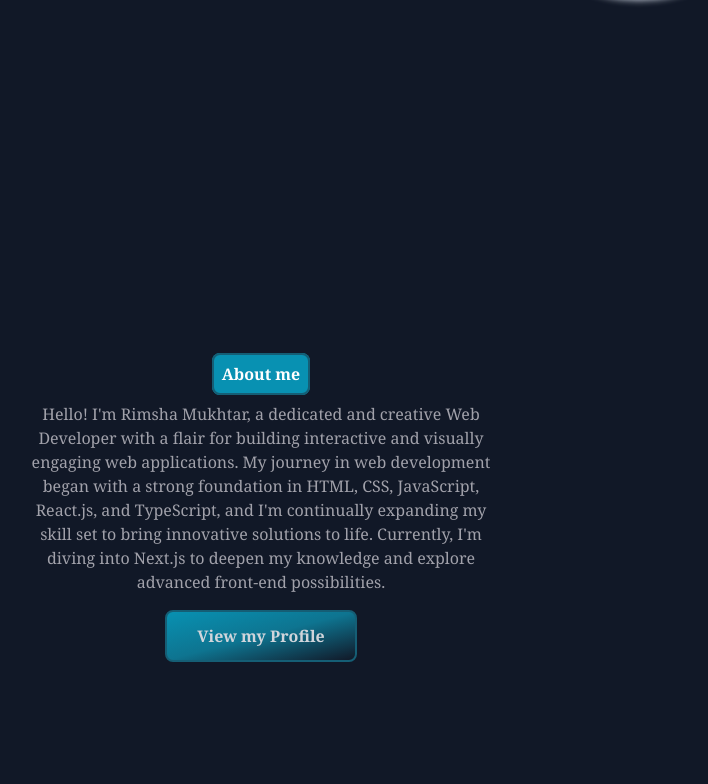
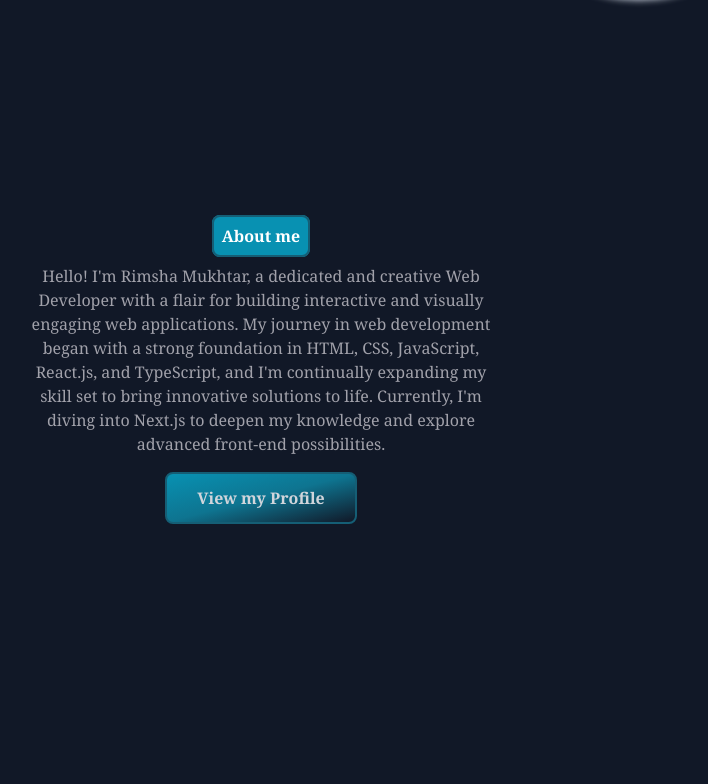
Before and after one commit to rimshamukhtar/Portfolio-using-Tailwind-Css, a Next.js app: page / in a window 1280 px wide. Shown: the part 856-1640 px from the top of the page, without its empty margins (379-1087 px from the left). Built offline with nearby package versions, Linux system fonts and the light colour scheme.

Commit message:
Update About.tsx

```diff
--- a/src/components/About.tsx
+++ b/src/components/About.tsx
@@ -1,9 +1,10 @@
+
 import React from "react";
 import Link from "next/link";
 
 const About = () => {
   return (
-    <section className="flex justify-center items-center h-screen bg-gray-900 px-4 py-8 sm:py-12">
+    <section className="flex justify-center items-center h-auto bg-gray-900 px-4 py-16 sm:py-20 lg:py-24">
       <div className="w-full max-w-lg text-center text-zinc-500 font-serif p-4">
         <h2 className="mb-4">
           <span className="font-bold border-2 border-cyan-800 bg-cyan-600 hover:bg-cyan-700 text-white p-2 rounded-lg">
```
